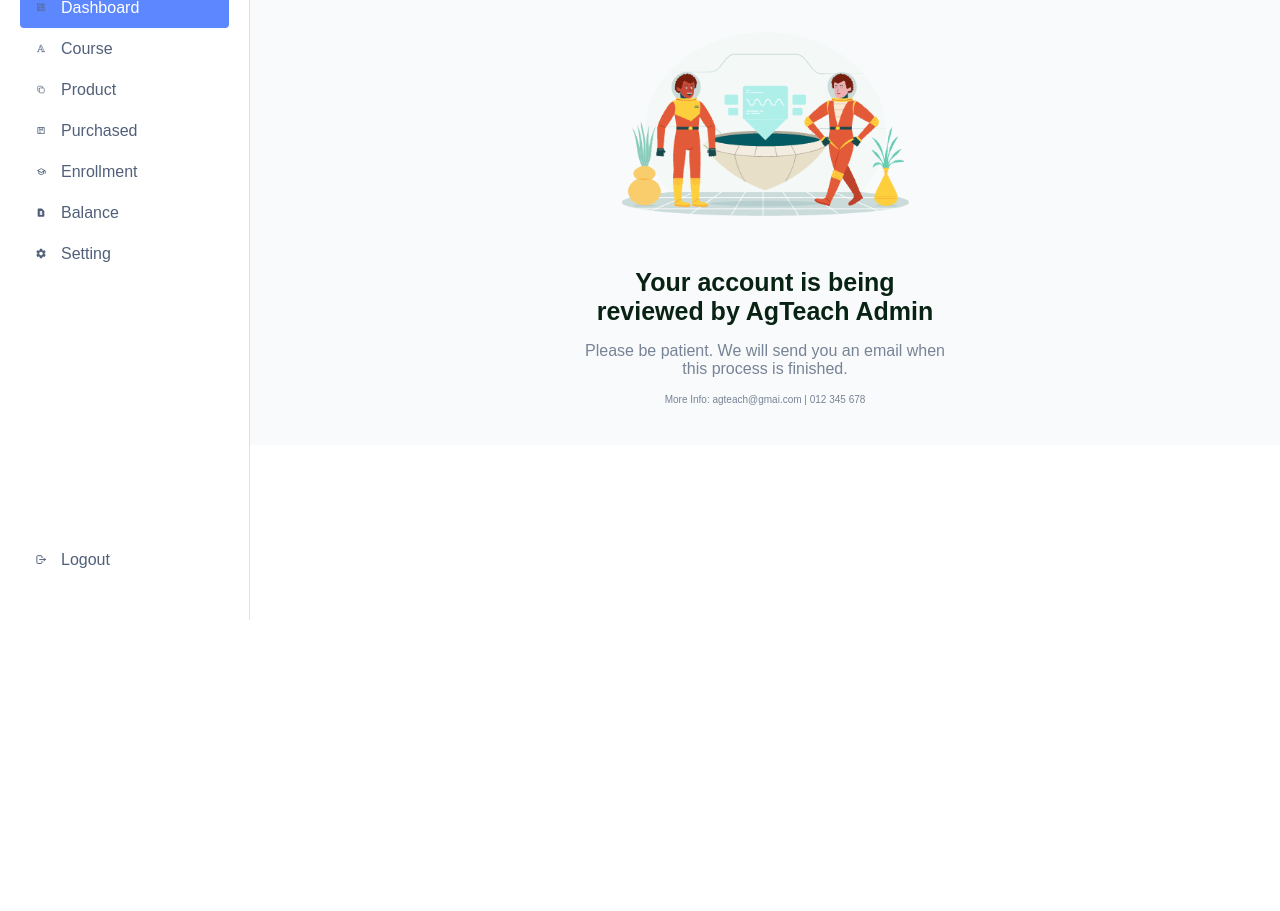
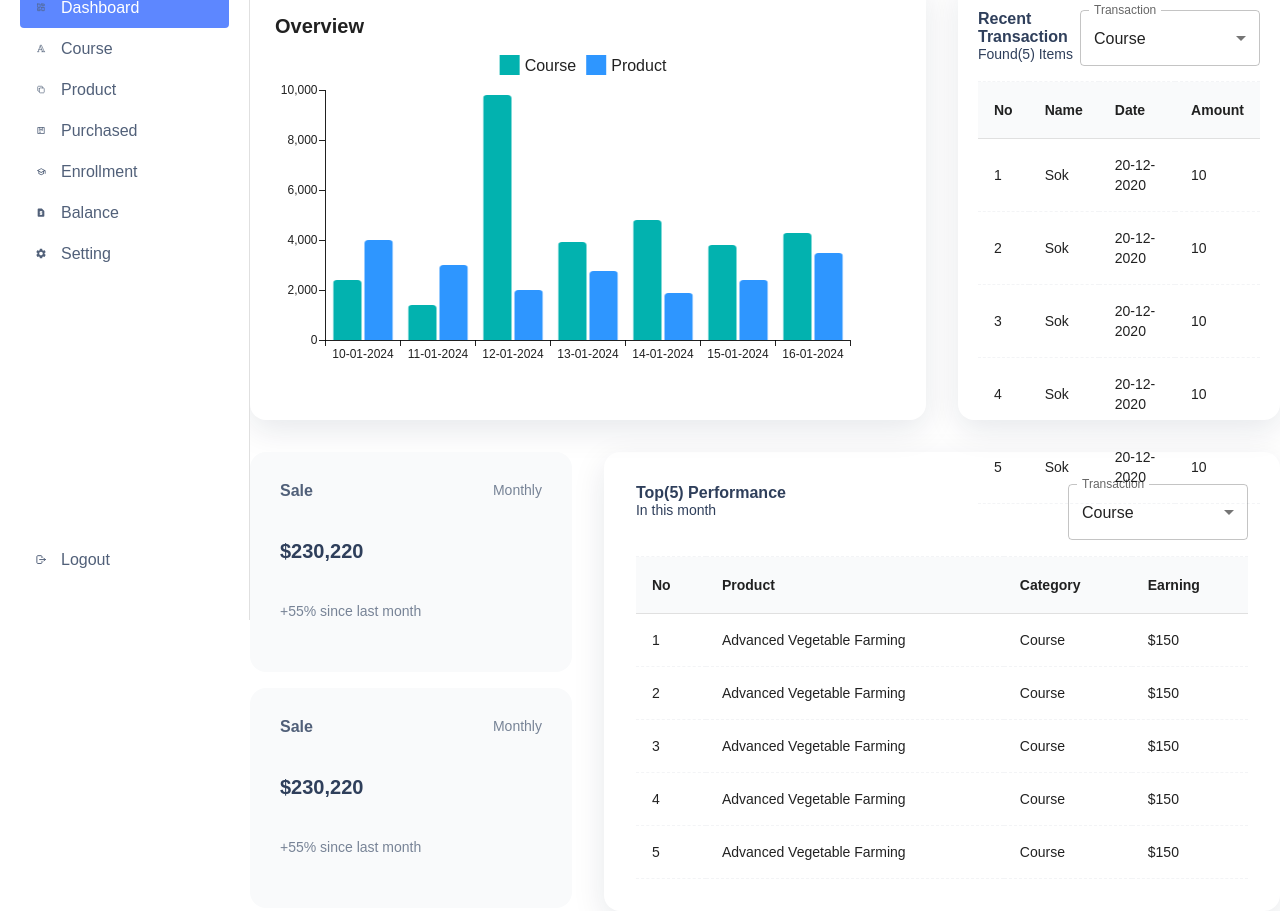
Before and after one commit to Kh1T/agteach-instructor, a React (Create React App) app: page / in a window 1280 px wide. Shown: the part 180-1091 px from the top of the page. Before the commit the page ends 800 px from the top, so only its background shows below. Built offline with nearby package versions, Linux system fonts and the light colour scheme.

Commit message:
feat: update component dashboard ;

```diff
--- a/src/components/CustomTable.jsx
+++ b/src/components/CustomTable.jsx
@@ -48,7 +48,7 @@ export default function CustomTable({
       <TableContainer>
         <Table
           sx={{
-            minWidth: 650,
+            minWidth: 200,
             borderTop: "1px dashed",
             borderBottom: "1px dashed",
             borderColor: "grey.300",
--- a/src/components/RecentTransaction.jsx
+++ b/src/components/RecentTransaction.jsx
@@ -1,10 +1,4 @@
-import Table from "@mui/material/Table";
-import TableBody from "@mui/material/TableBody";
-import TableCell from "@mui/material/TableCell";
-import TableContainer from "@mui/material/TableContainer";
-import TableHead from "@mui/material/TableHead";
-import TableRow from "@mui/material/TableRow";
-import Paper from "@mui/material/Paper";
+
 import {
     Box,
     FormControl,
@@ -12,30 +6,54 @@ import {
     MenuItem,
     Select,
     Stack,
-  Typography,
   } from "@mui/material";
-import CustomTableMui from "./CustomTableMui";
   import { useState } from "react";
   import CustomTableHeader from "./CustomTableHeader";
+  import CustomTable from "./CustomTable";
+
 
   function RecentTransaction() {
-  function createData(...rest) {
-    return { ...rest };
-  }
-  const headers = ["No", "Name", "Date", "Amount"];
-  const rows = [
-    createData(1, "Sok", "1-1-2024", "10$"),
-    createData(2, "Sok", "1-1-2024", "10$"),
-    createData(3, "Sok", "1-1-2024", "10$"),
-    createData(4, "Sok", "1-1-2024", "10$"),
-    createData(5, "Sok", "1-1-2024", "10$"),
-  ];
-  const data = { headers, rows };
+
     const [transaction, setTransaction] = useState();
+  const data = [
+    {
+      no: 1,
+      name: "Sok",
+      date : '20-12-2020',
+      amount : 10,
+    },
+    {
+      no: 2,
+      name: "Sok",
+      date : '20-12-2020',
+      amount : 10,
+    },
+    {
+      no: 3,
+      name: "Sok",
+      date : '20-12-2020',
+      amount : 10,
+    },
+    {
+      no: 4,
+      name: "Sok",
+      date : '20-12-2020',
+      amount : 10,
+    },
+    {
+      no: 5,
+      name: "Sok",
+      date : '20-12-2020',
+      amount : 10,
+    },
+    ]
     return (
-    <Paper
+      <Box
         sx={{
           height: "440px",
+          px: "20px",
+          borderRadius: 4,
+          boxShadow: "0px 10px 33px 0px rgba(5,27,58,0.1)",
         }}
       >
         <Stack
@@ -43,7 +61,6 @@ function RecentTransaction() {
           sx={{
             pt: "30px",
             pb: "15px",
-          px: "20px",
             justifyContent: "space-between",
             alignItems: "flex-start",
           }}
@@ -52,15 +69,6 @@ function RecentTransaction() {
             title="Recent Transaction"
             content="Found(5) Items"
           />
-        {/* <Stack
-          direction="column"
-          sx={{
-            alignItems: "flex-start",
-          }}
-        >
-          <Typography variant="h6">Recent Transaction</Typography>
-          <Typography>Found(4) Items</Typography>
-        </Stack> */}
           <Box sx={{ minWidth: 180 }}>
             <FormControl fullWidth>
               <InputLabel id="demo-simple-select">Transaction</InputLabel>
@@ -77,35 +85,9 @@ function RecentTransaction() {
             </FormControl>
           </Box>
         </Stack>
-      <CustomTableMui data={data} />
-      {/* <TableContainer component={Paper}>
-        <Table sx={{ minWidth: 650 }} aria-label="simple table">
-          <TableHead>
-            <TableRow>
-              {headers.map((title, id) => (
-                <TableCell key={id}>{title}</TableCell>
-              ))}
-            </TableRow>
-          </TableHead>
-          <TableBody>
-            {rows.map((row) => (
-              <TableRow
-                key={row.name}
-                sx={{ "&:last-child td, &:last-child th": { border: 0 } }}
-              >
-                <TableCell component="th" scope="row">
-                  {row.name}
-                </TableCell>
-                <TableCell>{row.calories}</TableCell>
-                <TableCell>{row.fat}</TableCell>
-                <TableCell>{row.carbs}</TableCell>
-                <TableCell>{row.protein}</TableCell>
-              </TableRow>
-            ))}
-          </TableBody>
-        </Table>
-      </TableContainer> */}
-    </Paper>
+
+        <CustomTable data={data} />
+      </Box>
     );
   }
 
--- a/src/components/dashboard/CardSale.jsx
+++ b/src/components/dashboard/CardSale.jsx
@@ -5,16 +5,11 @@ function CardSale() {
     <>
       <Box
         sx={{
-          // p:4,
           width: "100%",
-          height: 215,
-          borderRadius: 1,
+          height: 220,
           bgcolor: "grey.100",
-          // "&:hover": {
-          //   bgcolor: "primary.dark",
-          // },
-          boxShadow: 1,
-        }}
+          borderRadius: 4,
+         }}
       >
         <Stack direction="column" spacing={5} sx={{mx:"30px", mt: "30px"}}>
           <Stack
--- a/src/components/dashboard/Overview.jsx
+++ b/src/components/dashboard/Overview.jsx
@@ -1,25 +1,22 @@
-import { Box, Paper, Stack, Typography } from "@mui/material";
+import { Box,  Typography } from "@mui/material";
 import SimpleBarChart from "./SimpleBarChart";
 
 function Overview() {
   return (
     <>
-      <Paper
+      <Box
         sx={{
           width: "100%",
           height: 440,
-          borderRadius: 1,
-          // "&:hover": {
-          //   bgcolor: "primary.dark",
-          // },
-          boxShadow: 1,
+          boxShadow: "0px 10px 33px 0px rgba(5,27,58,0.1)",
+          borderRadius: 4,
         }}
       >
-        <Box sx={{ px: "20px", pt: "30px" }}>
-          <Typography variant="blgmd">Overview</Typography>
+        <Box sx={{ px: "25px", pt: "35px" }}>
+          <Typography variant="blgsm">Overview</Typography>
           <SimpleBarChart />
         </Box>
-      </Paper>
+      </Box>
     </>
   );
 }
--- a/src/components/dashboard/SimpleBarChart.jsx
+++ b/src/components/dashboard/SimpleBarChart.jsx
@@ -11,21 +11,16 @@ const xLabels = [
   "15-01-2024",
   "16-01-2024"
 ];
-
 export default function SimpleBarChart() {
   return (
     <BarChart
-      //   width='{100%}',
       height={350}
+      borderRadius={4}
       series={[
           { data: pData, label: "Course", id: "pvId" },
           { data: uData, label: "Product", id: "uvId" },
         ]}
         xAxis={[{ data: xLabels, scaleType: "band" }]}
-        sx={{
-          // maxWidth: 800,
-          width: "100%",
-        }}
     />
   );
 }
--- a/src/components/dashboard/TopPerformance.jsx
+++ b/src/components/dashboard/TopPerformance.jsx
@@ -7,32 +7,48 @@ import {
   Stack,
 } from "@mui/material";
 import CustomTableHeader from "../CustomTableHeader";
-import CustomTableMui from "../CustomTableMui";
 import { useState } from "react";
+import CustomTable from "../CustomTable";
 
 function TopPerformance() {
-  function createData(...rest) {
-    return { ...rest };
-  }
-  const headers = ["No", "Product", "Category", "Earning"];
-  const rows = [
-    createData(1, "Advanced Vegetable Farming", "Course", "$150"),
-    createData(2, "Advanced Vegetable Farming", "Course", "$150"),
-    createData(3, "Advanced Vegetable Farming", "Course", "$150"),
-    createData(4, "Advanced Vegetable Farming", "Course", "$150"),
-    createData(5, "Advanced Vegetable Farming", "Course", "$150"),
-  ];
+  const data = [{
+    no: 1,
+    product: "Advanced Vegetable Farming",
+    category: "Course",
+    earning: "$150"
+  },
+  {
+    no: 2,
+    product: "Advanced Vegetable Farming",
+    category: "Course",
+    earning: "$150"},
+  {
+    no: 3,
+    product: "Advanced Vegetable Farming",
+    category: "Course",
+    earning: "$150"},
+    {
+    no: 4,
+    product: "Advanced Vegetable Farming",
+    category: "Course",
+    earning: "$150"},
+    {
+    no: 5,
+    product: "Advanced Vegetable Farming",
+    category: "Course",
+    earning: "$150"},
+]
 
   const [transaction, setTransaction] = useState();
-  const data = { headers, rows };
   return (
     <Box
       sx={{
-        boxShadow: 2,
         p: 4,
+        boxShadow: "0px 10px 33px 0px rgba(5,27,58,0.1)",
+        borderRadius: 4
       }}
     >
-      <Stack spacing={0.5}>
+      <Stack spacing={2}>
         <Stack
           direction="row"
           sx={{
@@ -60,7 +76,7 @@ function TopPerformance() {
             </FormControl>
           </Box>
         </Stack>
-        <CustomTableMui data={data} />
+        <CustomTable data={data} />
       </Stack>
     </Box>
   );
--- a/src/pages/Course.jsx
+++ b/src/pages/Course.jsx
@@ -1,5 +1,4 @@
 import { useState } from "react";
-import CustomSelect from "../components/CustomSelect";
 import QueryHeader from "../components/QueryHeader";
 
 function CoursePage() {
@@ -12,7 +11,7 @@ function CoursePage() {
       <QueryHeader
         label={label}
         useSelectState={[selectState, setSelectState]}
-        selectData={["Newest", "Oldest", "World"]}
+        selectData={["Newest", "Oldest"]}
         handleCreateNew={handleCreateNew}
         handleSearch={handleSearch}
       />
--- a/src/pages/Dashboard.jsx
+++ b/src/pages/Dashboard.jsx
@@ -1,5 +1,4 @@
-import { Box, Paper, Stack, styled } from "@mui/material";
-import SimpleBarChart from "../components/dashboard/SimpleBarChart";
+import { Box,  Stack,  } from "@mui/material";
 import TopPerformance from "../components/dashboard/TopPerformance";
 import RecentTransaction from "../components/RecentTransaction";
 import Grid from "@mui/material/Grid2";
@@ -7,27 +6,27 @@ import CardSale from "../components/dashboard/CardSale";
 import Overview from "../components/dashboard/Overview";
 import NotApprove from "../components/dashboard/NotApprove";
 export default function DashboardPage() {
-  const isApprove = false;
+  const isApprove = true;
   const notApprovedContent = <NotApprove />;
   const approvedContent = (
     <>
       <Box sx={{ flexGrow: 1 }}>
-        <Grid container spacing={2}>
-          <Grid size={8}>
+        <Grid container spacing={4}>
+          <Grid size={{xs: 12, md: 8}}>
             <Overview />
           </Grid>
-          <Grid size={4}>
-            <Paper>
+          <Grid size={{xs: 12, md: 4}}>
+            <Box>
               <RecentTransaction />
-            </Paper>
+            </Box>
           </Grid>
-          <Grid size={4}>
+          <Grid size={{xs: 12, md: 4}}>
             <Stack direction="column" spacing={2}>
               <CardSale />
               <CardSale />
             </Stack>
           </Grid>
-          <Grid size={8}>
+          <Grid size={{xs: 12, md: 8}}>
             <TopPerformance />
           </Grid>
         </Grid>
```
Also changed, not shown: 1 other file (tests, documents, lock files or other folders). Lines whose indentation alone changed are shown as unchanged.
